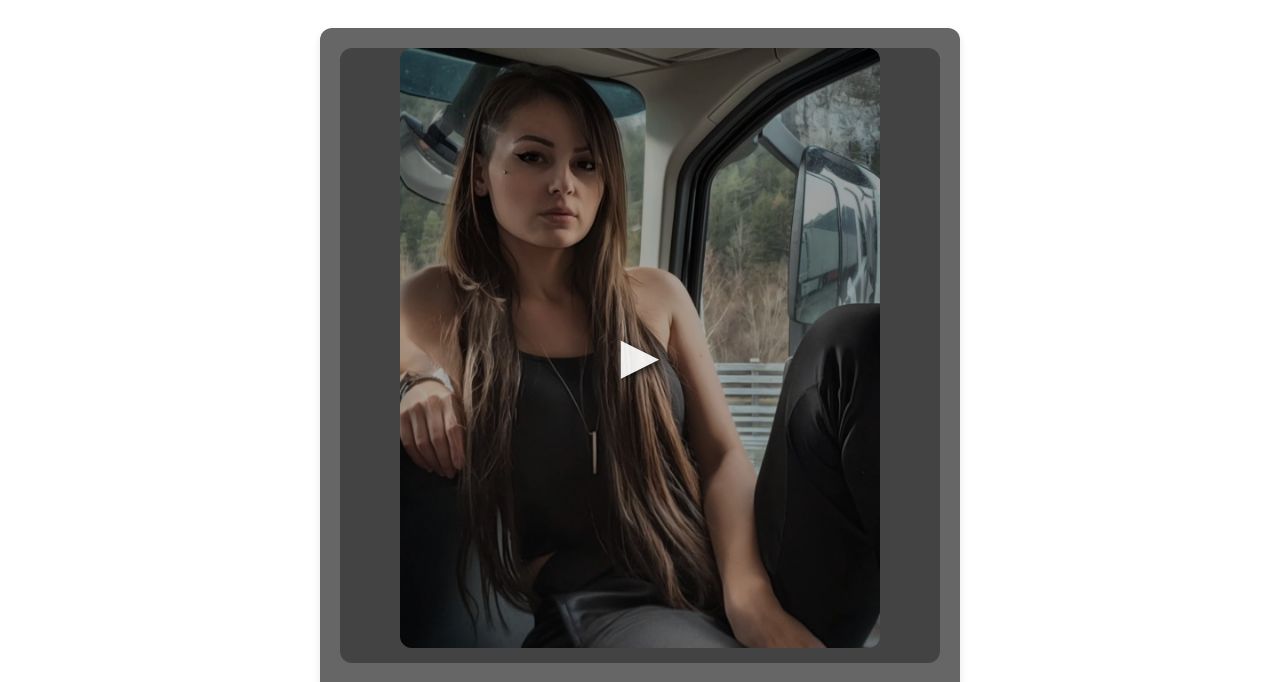
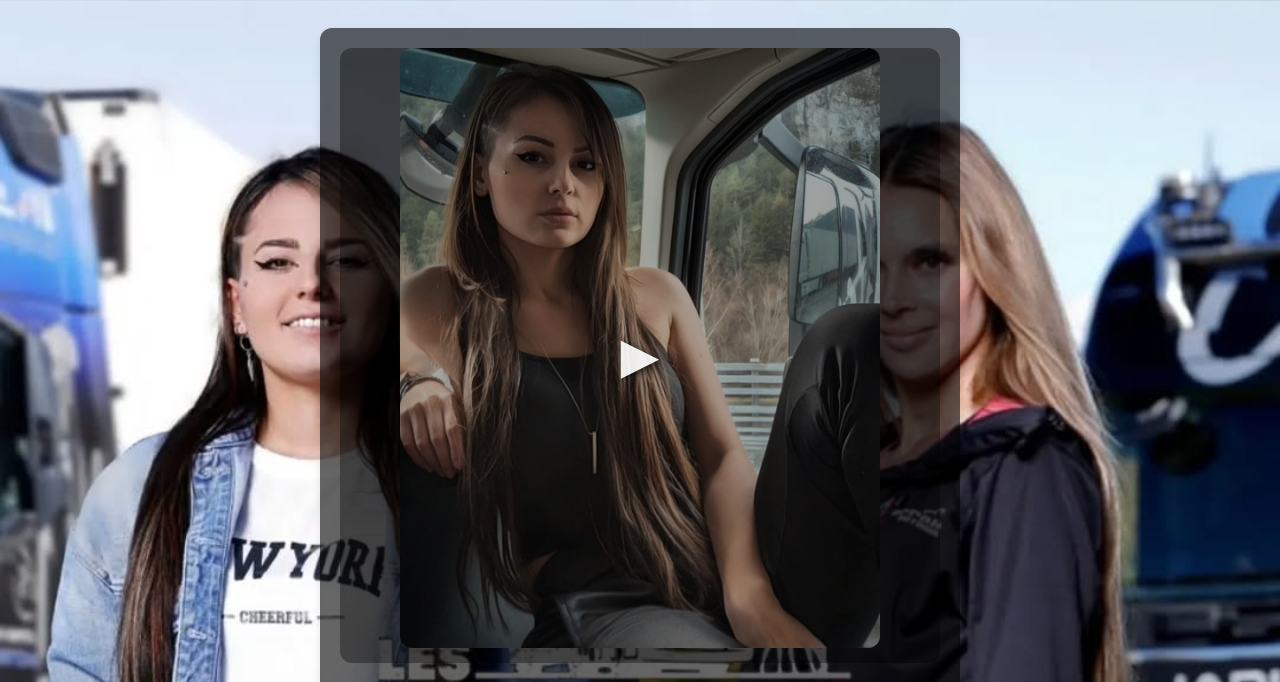
Before and after one commit to ZAYStudio/Lexie-Truck, a plain HTML site: page index.html in a window 1280 px wide. Shown: the top 682 px of the page. Drawn offline with Linux system fonts and the light colour scheme; the site is published under a folder, as on GitHub Pages, so addresses that start at the root find nothing.

Commit message:
Update style.css

```diff
--- a/style.css
+++ b/style.css
@@ -1,7 +1,7 @@
 body {
   font-family: Arial, sans-serif;
   padding: 20px;
-  background-image: url('/poto/background.jpg'); /* Ganti dengan path gambar yang kamu pakai */
+  background-image: url('poto/background.jpg'); /* Ganti dengan path gambar yang kamu pakai */
   background-size: cover; /* Agar gambar memenuhi seluruh layar */
   background-repeat: no-repeat; /* Supaya tidak mengulang */
   background-attachment: fixed; /* Agar background tetap saat scroll */
```
